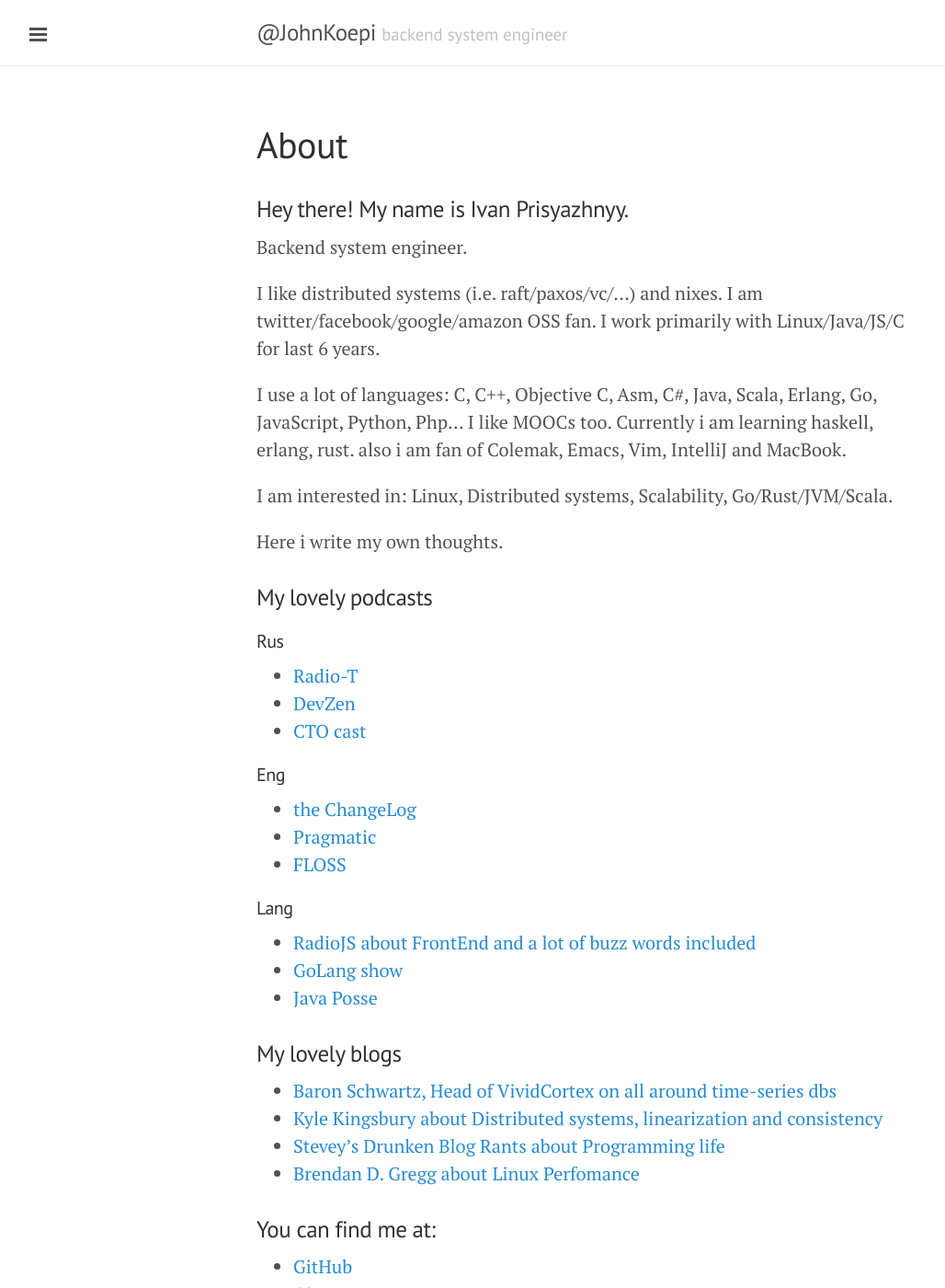
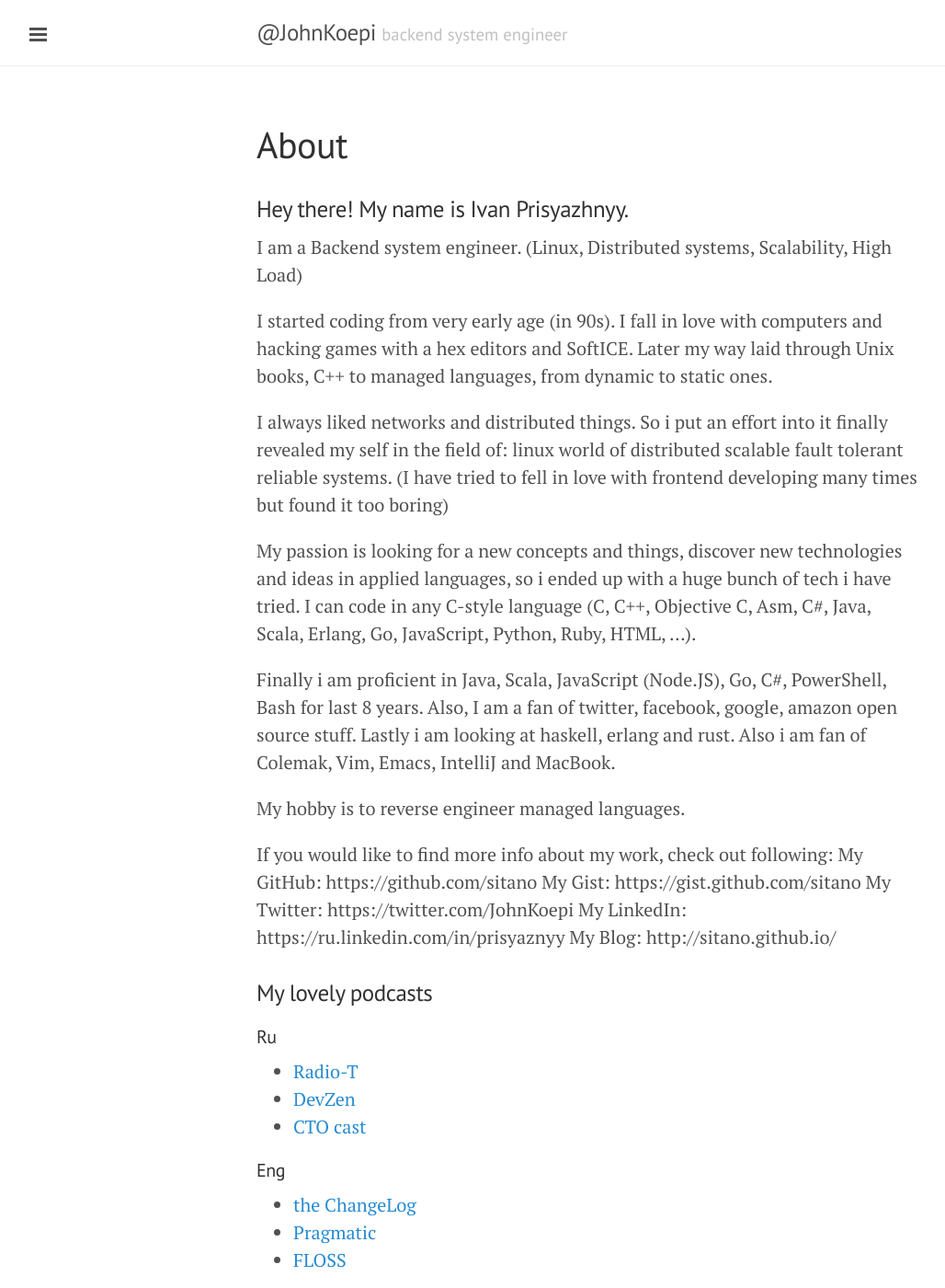
Before and after one commit to sitano/sitano.github.io, a Jekyll site: the page built from about.md, in a window 1280 px wide and 1400 px high. Shown: the whole window at 92% size, without its empty margins (1-1029 px from the left). Built offline with Jekyll 4.4.1, drawn with Linux system fonts in a browser that asks for light colours; Markdown is read by kramdown in place of the engine named in the settings; some of the changed text lies outside the part shown.

Commit message:
one new awesome blog

```diff
--- a/about.md
+++ b/about.md
@@ -5,21 +5,46 @@
 
 ### Hey there! My name is Ivan Prisyazhnyy.
 
-Backend system engineer.
+I am a Backend system engineer.
+(Linux, Distributed systems, Scalability, High Load)
 
-I like distributed systems (i.e. raft/paxos/vc/...) and nixes.
-I am twitter/facebook/google/amazon OSS fan. I work primarily with Linux/Java/JS/C for last 6 years.
+I started coding from very early age (in 90s).
+I fall in love with computers and hacking games with a
+hex editors and SoftICE. Later my way laid through
+Unix books, C++ to managed languages, from dynamic to
+static ones.
 
-I use a lot of languages: C, C++, Objective C, Asm, C#, Java, Scala, Erlang, Go, JavaScript, Python, Php...
-I like MOOCs too. Currently i am learning haskell, erlang, rust. also i am fan of Colemak, Emacs, Vim, IntelliJ and MacBook.
+I always liked networks and distributed things. So
+i put an effort into it finally revealed my self in the
+field of: linux world of distributed scalable fault tolerant
+reliable systems. (I have tried to fell in love with frontend
+developing many times but found it too boring)
 
-I am interested in: Linux, Distributed systems, Scalability, Go/Rust/JVM/Scala.
+My passion is looking for a new concepts and things,
+discover new technologies and ideas in applied languages,
+so i ended up with a huge bunch of tech i have tried.
+I can code in any C-style language (C, C++, Objective C,
+Asm, C#, Java, Scala, Erlang, Go, JavaScript, Python,
+Ruby, HTML, ...).
 
-Here i write my own thoughts.
+Finally i am proficient in Java, Scala, JavaScript (Node.JS),
+Go, C#, PowerShell, Bash for last 8 years. Also, I am a fan of
+twitter, facebook, google, amazon open source stuff.
+Lastly i am looking at haskell, erlang and rust.
+Also i am fan of Colemak, Vim, Emacs, IntelliJ and MacBook.
+
+My hobby is to reverse engineer managed languages.
+
+If you would like to find more info about my work, check out following:
+My GitHub: https://github.com/sitano
+My Gist: https://gist.github.com/sitano
+My Twitter: https://twitter.com/JohnKoepi
+My LinkedIn: https://ru.linkedin.com/in/prisyaznyy
+My Blog: http://sitano.github.io/
 
 ### My lovely podcasts
 
-#### Rus
+#### Ru
 
 * [Radio-T](http://www.radio-t.com/)
 * [DevZen](http://devzen.ru/)
@@ -43,6 +68,7 @@
 * [Kyle Kingsbury about Distributed systems, linearization and consistency](https://aphyr.com/)
 * [Stevey's Drunken Blog Rants about Programming life](https://sites.google.com/site/steveyegge2/blog-rants)
 * [Brendan D. Gregg about Linux Perfomance](http://www.brendangregg.com/)
+* [Brave New Geek - Introspections of a software engineer](http://bravenewgeek.com/)
 
 ### You can find me at:
 
```
